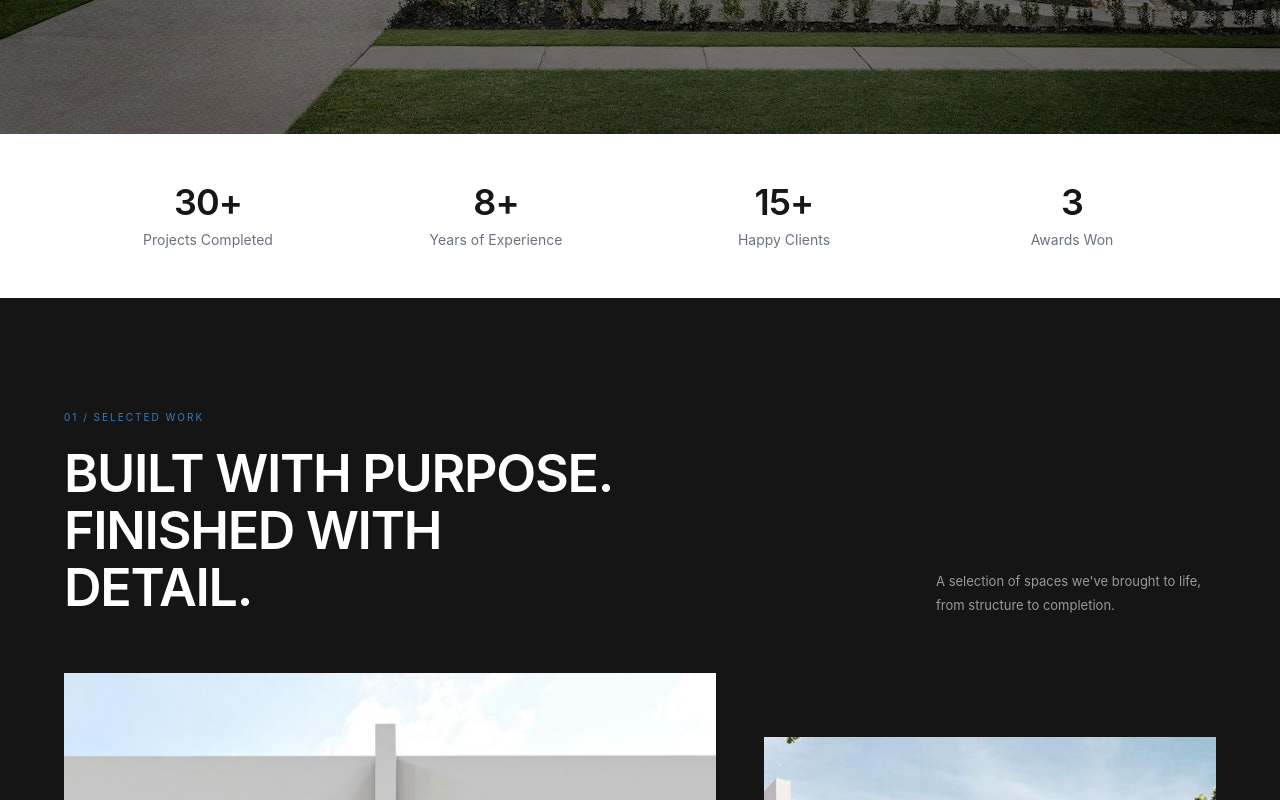
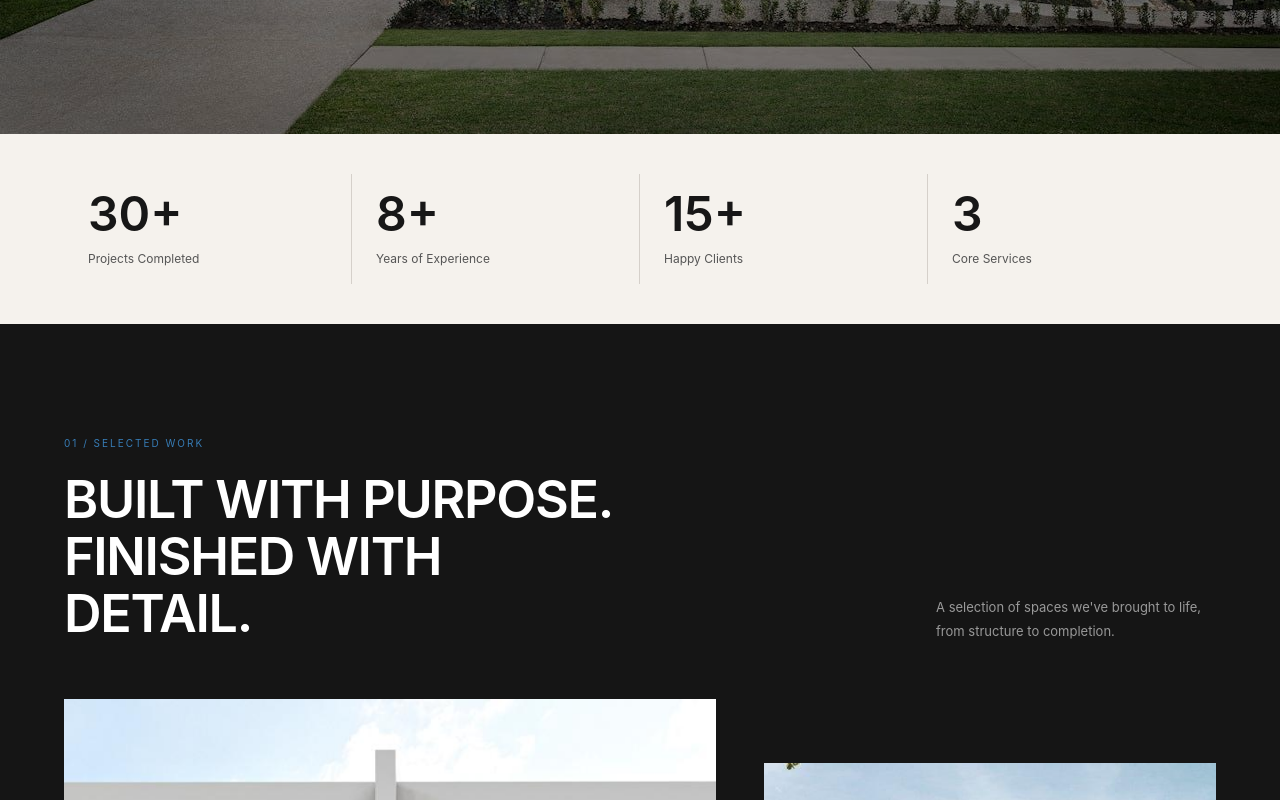
Before and after one commit to AHDAM0909/ARS_structure, a React app: page / in a window 1280 px wide. Shown: the part 640-1440 px from the top of the page. Built offline with nearby package versions, Linux system fonts and the light colour scheme; the HTML template or start-up script is replaced by a standard one.

Commit message:
scrollreveal

```diff
--- a/src/App.jsx
+++ b/src/App.jsx
@@ -5,15 +5,28 @@ import Stats from './comoponents/Stats'
 import Projects from './comoponents/Projects';
 import About from './comoponents/About'
 import Services from './comoponents/Services'
+import ScrollReveal from './comoponents/Scrollreveal'
 function App() {
   return (
     <>
        <Navbar />
        <Hero />
        <Stats />
-       <Projects/>
-       <About />
-       <Services />
+         <ScrollReveal>
+        <Projects />
+      </ScrollReveal>
+
+      <ScrollReveal>
+        <About />
+      </ScrollReveal>
+
+      <ScrollReveal>
+        <Services />
+      </ScrollReveal>
+
+      {/* <ScrollReveal>
+        <Showcase />
+      </ScrollReveal> */}
     </>
   )
 }
--- /dev/null
+++ b/src/comoponents/ScrollReveal.jsx
@@ -0,0 +1,18 @@
+import React from 'react'
+import { motion } from "motion/react";
+const Scrollreveal = ({children}) => {
+  return (
+    <motion.div
+      initial={{ opacity: 0, y: 40 }}
+      whileInView={{ opacity: 1, y: 0 }}
+      viewport={{ once: true, amount: 0.15 }}
+      transition={{ duration: 0.7, ease: "easeOut" }}
+    >
+      {children}
+    </motion.div>
+  );
+}
+
+
+
+export default Scrollreveal
--- /dev/null
+++ b/src/comoponents/Showcase.jsx
@@ -0,0 +1,9 @@
+import React from 'react'
+
+const Showcase = () => {
+  return (
+    <div>Showcase</div>
+  )
+}
+
+export default Showcase
--- a/src/comoponents/Stats.jsx
+++ b/src/comoponents/Stats.jsx
@@ -1,34 +1,91 @@
-import React from 'react'
+import { useState, useEffect, useRef } from "react";
 
 const Stats = () => {
-  const stats =[
-    {number:"30+", label:"Projects Completed"},
-    {number:"8+", label:"Years of Experience"},
-    {number:"15+", label:"Happy Clients"},
-    {number:"3", label:"Awards Won"},
-  ]
+   const stats = [
+    { number: 30, suffix: "+", label: "Projects Completed" },
+    { number: 8, suffix: "+", label: "Years of Experience" },
+    { number: 15, suffix: "+", label: "Happy Clients" },
+    { number: 3, suffix: "", label: "Core Services" },
+  ];
+
+  const [counts, setCounts] = useState([0, 0, 0, 0]);
+  const [startCounting, setStartCounting] = useState(false);
+
+  const sectionRef = useRef(null);
+
+  // Detect when the Stats section enters the screen
+  useEffect(() => {
+    const observer = new IntersectionObserver(
+      (entries) => {
+        if (entries[0].isIntersecting) {
+          setStartCounting(true);
+          observer.disconnect();
+        }
+      },
+      { threshold: 0.3 }
+    );
+
+    if (sectionRef.current) {
+      observer.observe(sectionRef.current);
+    }
+
+    return () => observer.disconnect();
+  }, []);
+
+  // Animate the numbers
+  useEffect(() => {
+    if (!startCounting) return;
+
+    const duration = 2000;
+    const startTime = performance.now();
+    let animationId;
+
+    function animate(currentTime) {
+      const progress = Math.min(
+        (currentTime - startTime) / duration,
+        1
+      );
+
+      const updatedCounts = stats.map((stat) =>
+        Math.floor(stat.number * progress)
+      );
+
+      setCounts(updatedCounts);
+
+      if (progress < 1) {
+        animationId = requestAnimationFrame(animate);
+      }
+    }
+
+    animationId = requestAnimationFrame(animate);
+
+    return () => cancelAnimationFrame(animationId);
+  }, [startCounting]);
+
   return (
-    <section className="w-full bg-white px-5 py-12 md:px-10 lg:px-16">
-      <div className="mx-auto grid max-w-[1440px] grid-cols-2 gap-y-10 md:grid-cols-4">
-
-        {stats.map((stat) => (
+    <section
+      ref={sectionRef}
+      className="bg-[#F5F2ED] px-5 py-10 md:px-10 lg:px-16"
+    >
+      <div className="mx-auto grid max-w-[1200px] grid-cols-2 md:grid-cols-4">
+        {stats.map((stat, index) => (
           <div
-            key={stat.label}
-            className="flex flex-col items-center justify-center text-center"
+            key={index}
+            className="border-r border-[#D5D0CA] px-4 py-4 last:border-r-0 md:px-6"
           >
-            <h2 className="text-3xl font-semibold tracking-tight text-[#171717] md:text-4xl">
-              {stat.number}
+            <h2 className="text-[36px] font-semibold leading-none text-[#171717] md:text-[48px]">
+              {counts[index]}
+              {stat.suffix}
             </h2>
 
-            <p className="mt-2 text-xs text-gray-500 md:text-sm">
+            <p className="mt-3 text-[12px] text-[#555555]">
               {stat.label}
             </p>
           </div>
         ))}
-
       </div>
     </section>
-  )
+  );
 }
 
 export default Stats
```
